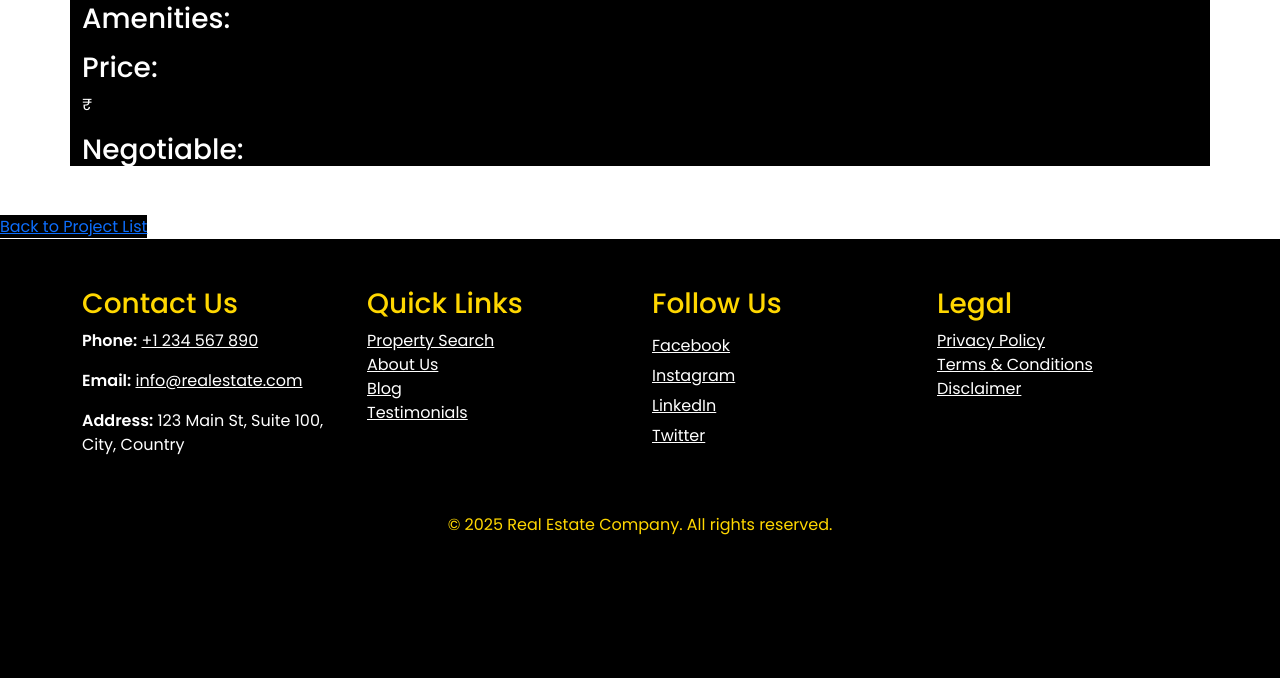
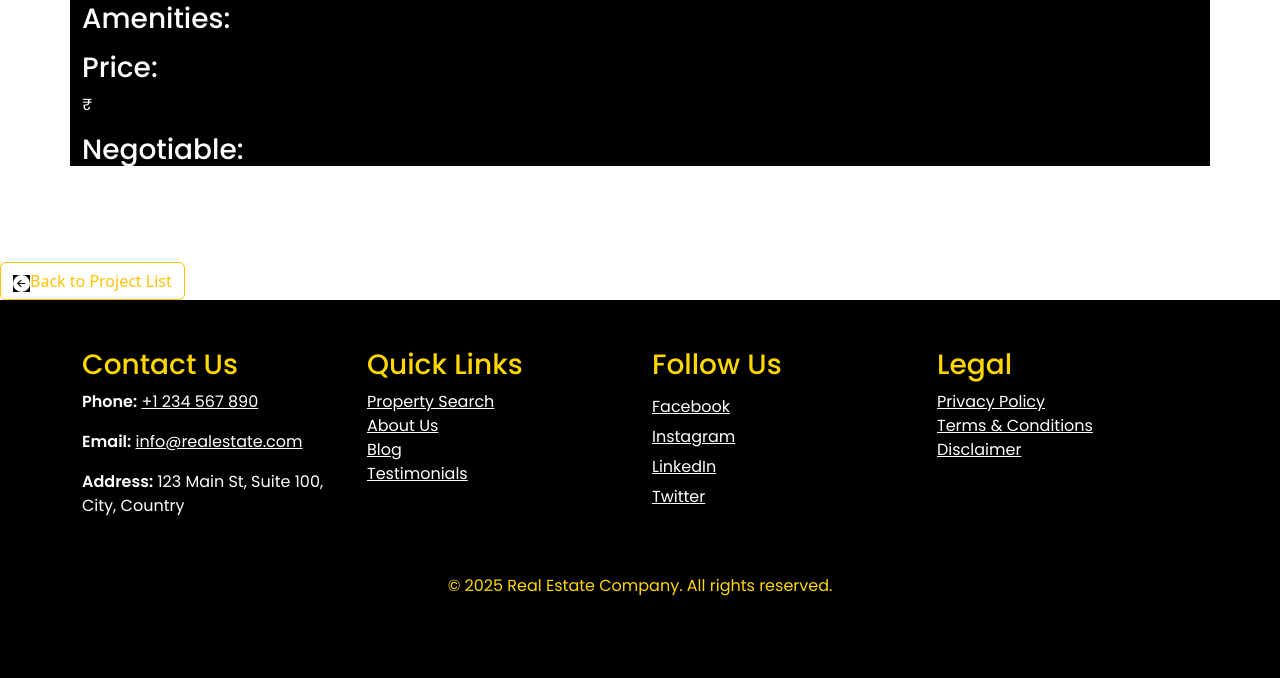
Before and after one commit to Miteshptl/Realestate-Project, a Django app: template realestate/app/templates/projectpage.html in a window 1280 px wide. Shown: the part 262-940 px from the top of the page. Before the commit the page ends 797 px from the top, so only its background shows below. Run offline with Django 5.2, Linux system fonts and the light colour scheme; the template is opened without the code that fills it, so the values that code supplies are empty; some libraries are stand-ins or nearby versions; some web fonts are replaced.

Commit message:
Update projectpage 26-03-2025

```diff
--- a/realestate/app/templates/projectpage.html
+++ b/realestate/app/templates/projectpage.html
@@ -46,6 +46,8 @@
         <p>{{ project.negotiable }}</p>
     </div>
 </div>
+    <br>
+    <br>
 
 
 
@@ -59,7 +61,10 @@
 
 
 
-  <a href="{% url 'registered' %}">Back to Project List</a>
+  <a href="{% url 'registered' %}" class="btn btn-outline-warning">
+    <svg xmlns="http://www.w3.org/2000/svg" width="17" height="17" fill="currentColor" class="bi bi-arrow-left-circle-fill" viewBox="0 0 16 16">
+        <path d="M8 0a8 8 0 1 0 0 16A8 8 0 0 0 8 0m3.05 7.5a.5.5 0 0 1 0 1H5.707l2.147 2.146a.5.5 0 0 1-.708.708l-3-3a.5.5 0 0 1 0-.708l3-3a.5.5 0 1 1 .708.708L5.707 7.5z"/>
+      </svg>Back to Project List</a>
 
   {% endblock %}
 </body>
```
